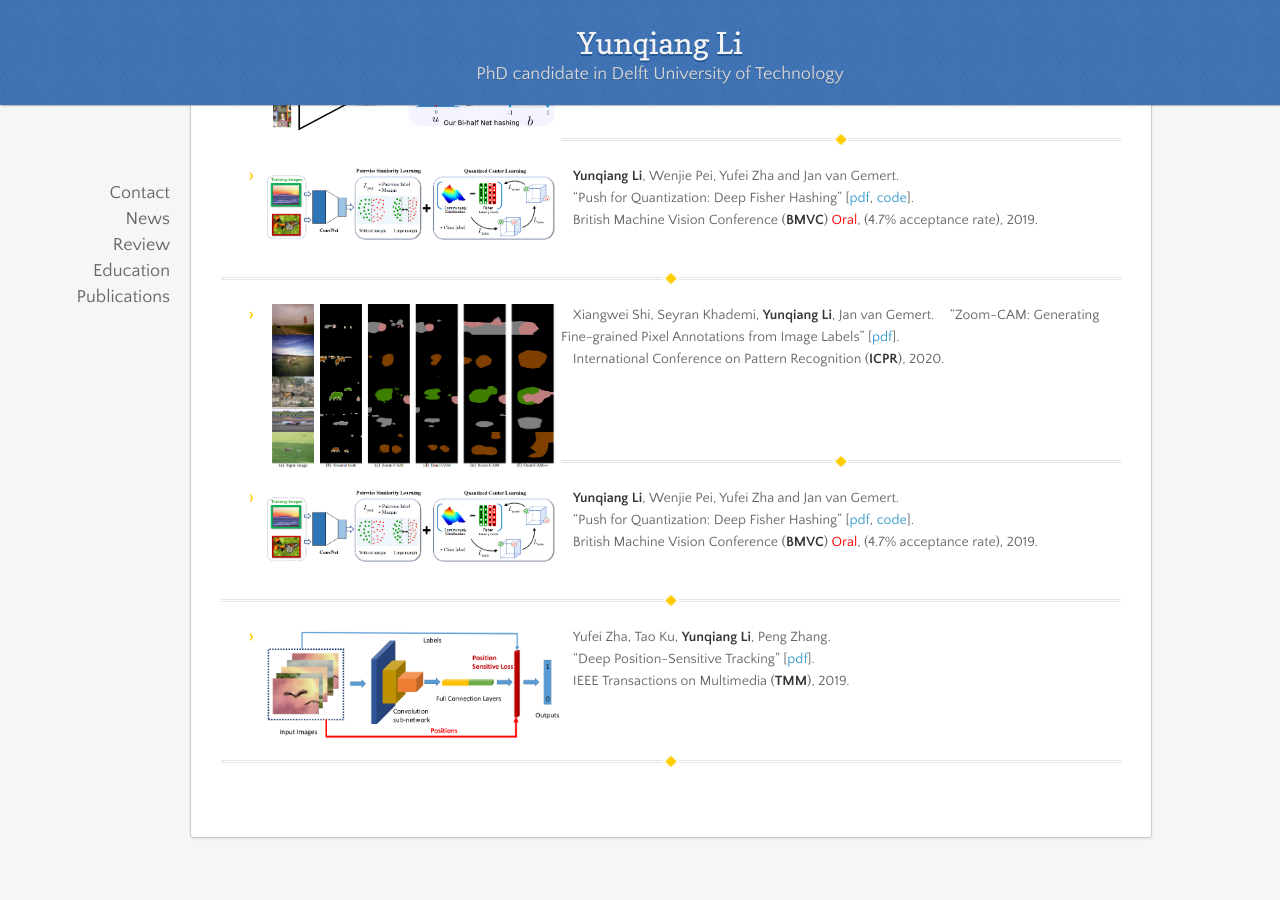
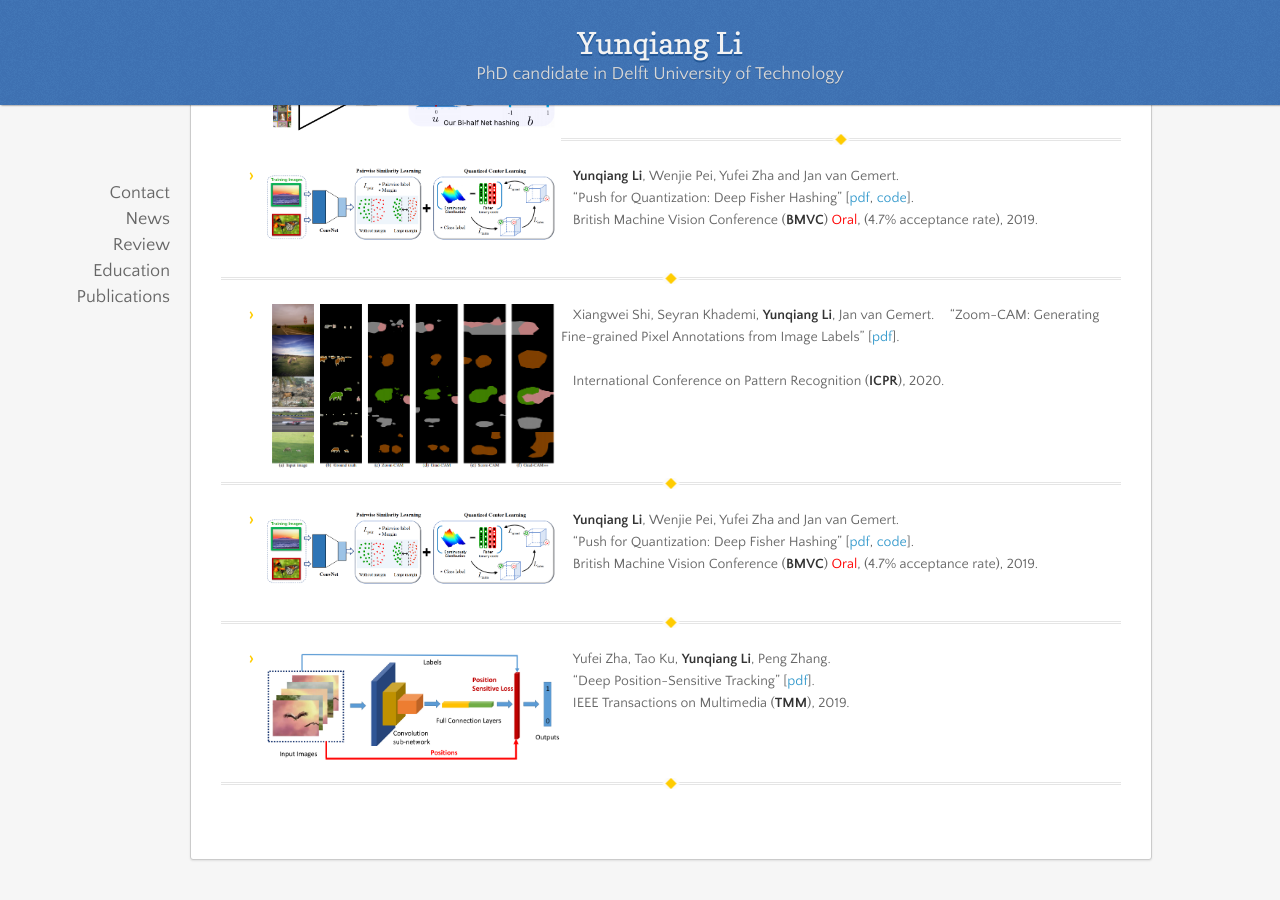
Before and after one commit to liyunqianggyn/liyunqianggyn.github.io, a Jekyll site: the page built from index.md, in a window 1280 px wide and 900 px high, scrolled down 1264 px. Built offline with Jekyll 4.4.1, drawn with Linux system fonts in a browser that asks for light colours; nearby versions of some CDN libraries; our own code applies the rules of GitHub Pages for plain Markdown files; before the commit the page ends 2142 px from its top, so only the background shows below that.

Commit message:
Update index.md

```diff
--- a/index.md
+++ b/index.md
@@ -71,7 +71,8 @@ Delft University of Technology
 
 ----------------------------------------------------------------------------------------------------------------------------
 - <img align="left" width="300" src="publication/Zoomcam.png">&emsp;Xiangwei Shi, Seyran Khademi, __Yunqiang Li__, Jan van Gemert.
-&emsp;"Zoom-CAM: Generating Fine-grained Pixel Annotations from Image Labels" [<a href="https://arxiv.org/pdf/2010.08644.pdf">pdf</a>].<br>
+&emsp;"Zoom-CAM: Generating Fine-grained Pixel Annotations from Image Labels" [<a href="https://arxiv.org/pdf/2010.08644.pdf">pdf</a>].
+<br><br>
 &emsp;International Conference on Pattern Recognition (__ICPR__), 2020.
 <br><br>
 <br><br>
```
